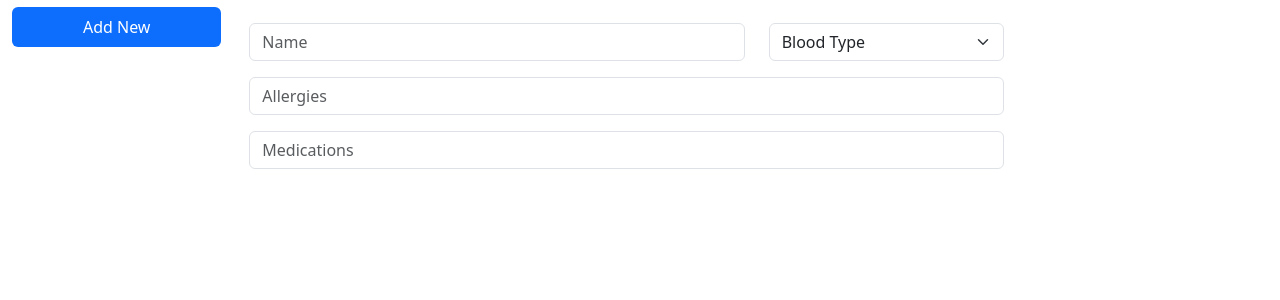
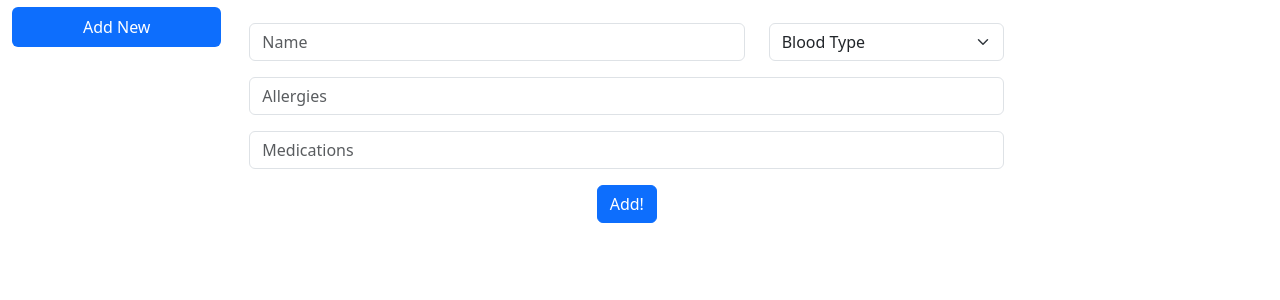
Before and after one commit to Thiagoalves033/Final_Project, a Flask app: page /profiles in a window 1280 px wide, after a click on "Add New". Shown: the part 375-675 px from the top of the page. Run offline with Flask 3, Linux system fonts and the light colour scheme; the first user in the database is signed in.

Commit message:
Added the name attribute to the form and created a submit button

```diff
--- a/templates/profiles.html
+++ b/templates/profiles.html
@@ -116,16 +116,16 @@
 
                 <!-- New profile form -->
                 <div class="tab-pane fade" id="add" role="tabpanel" aria-labelledby="add-tab" tabindex="0">
-                    <form>
+                    <form action="/profiles" method="post">
                         <h2>Add a new profile:</h2>
 
                         <div class="row">
                             <div class="col-8">
-                                <input class="form-control mt-3" type="text" placeholder="Name" id="profile_name" autocomplete="off" required>
+                                <input class="form-control mt-3" type="text" placeholder="Name" name="name" autocomplete="off" required>
                             </div>
 
                             <div class="col-4 mt-3">
-                                <select class="form-select" aria-label="Blood Type">
+                                <select class="form-select" aria-label="Blood Type" name="blood">
                                     <option selected disabled>Blood Type</option>
                                     <option value="1">A+</option>
                                     <option value="2">A-</option>
@@ -139,9 +139,11 @@
                             </div>
                         </div>
 
-                        <input class="form-control mt-3" type="text" placeholder="Allergies" id="allergies" autocomplete="off" required>
+                        <input class="form-control mt-3" type="text" placeholder="Allergies" name="allergies" autocomplete="off" required>
 
-                        <input class="form-control mt-3" type="text" placeholder="Medications" id="medications" autocomplete="off" required>
+                        <input class="form-control mt-3" type="text" placeholder="Medications" name="medications" autocomplete="off" required>
+
+                        <button class="btn btn-primary mt-3" type="submit">Add!</button>
                     </form>
                 </div>
             </div>
```
